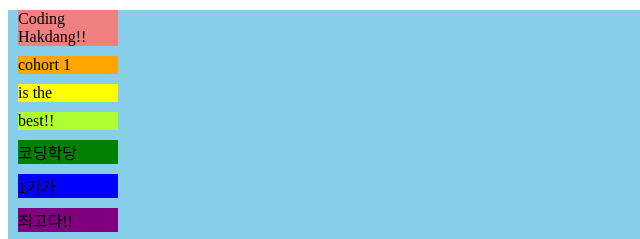
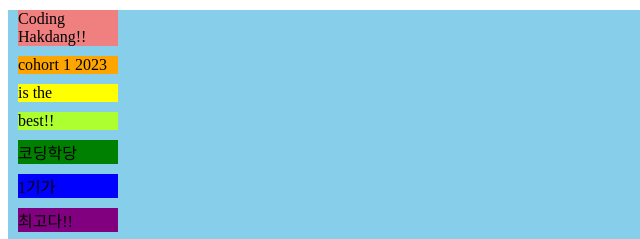
Before and after one commit to edwinKR/ch-lec-3-css-flex-assign, a plain HTML site: page index.html in a window 1280 px wide. Shown: the top 239 px of the page, 0-640 px from the left. Drawn offline with Linux system fonts and the light colour scheme.

Commit message:
update: year

```diff
--- a/index.html
+++ b/index.html
@@ -8,7 +8,7 @@
 <body>
     <div class="container">
         <div class="inner box-1">Coding Hakdang!!</div>
-        <div class="inner box-2">cohort 1</div>
+        <div class="inner box-2">cohort 1 2023</div>
         <div class="inner box-3">is the</div>
         <div class="inner box-4">best!!</div>
         <div class="inner box-5">코딩학당</div>
```
